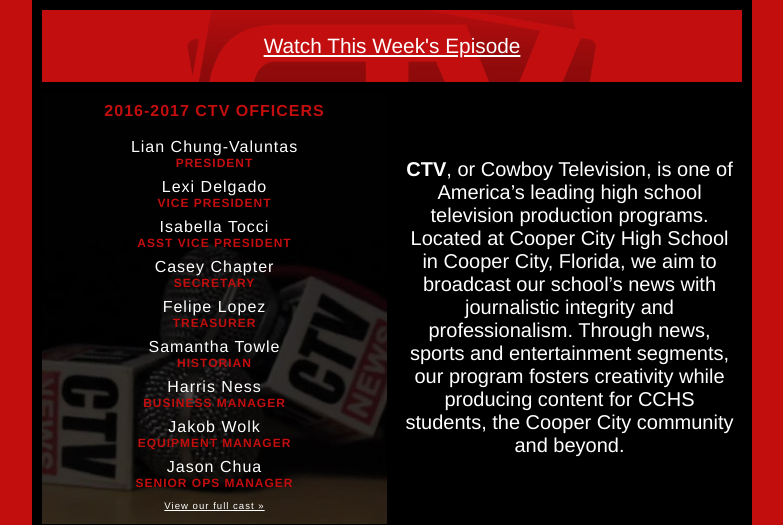
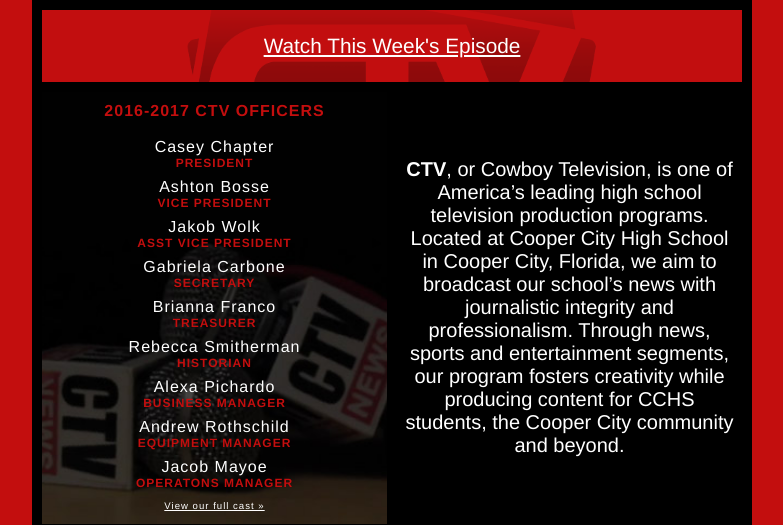
Before and after one commit to cchsctv/cchsctv.com, a PHP site: page / in a window 1280 px wide. Shown: the part 722-1247 px from the top of the page, without its empty margins (248-1031 px from the left). Run offline with PHP 8.4, Linux system fonts and the light colour scheme; data that the repository does not hold is empty; some libraries are stand-ins or nearby versions.

Commit message:
Index page updated

```diff
--- a/index.php
+++ b/index.php
@@ -183,24 +183,24 @@ require 'topnav.php';
 <!--<div style="width:380px; height:400px; background-color:#000000; float:left; border:5px solid white; border-top:0px; border-right:0px; background-image:url(ctv_images/officerbg.jpg); background-position:right;">-->
 <div class="column left" style="background-color:#c30e0e;background-image:url(ctv_images/officerbg.jpg); background-position:center;background-size:cover">
 <p class="oname" style="font-weight:bold; padding:10px 0; text-align:center; color:#c30e0e;margin:0">2016-2017 CTV OFFICERS</p>
-<p class="oname">Lian Chung-Valuntas</p></td>
+<p class="oname">Casey Chapter</p></td>
 <p class="oposition">PRESIDENT</p></td>
-<p class="oname">Lexi Delgado</p></td>
+<p class="oname">Ashton Bosse</p></td>
 <p class="oposition">Vice President</p></td>
-<p class="oname">Isabella Tocci</p></td>
+<p class="oname">Jakob Wolk</p></td>
 <p class="oposition">Asst Vice President</p></td>
-<p class="oname">Casey Chapter</p></td>
+<p class="oname">Gabriela Carbone</p></td>
 <p class="oposition">Secretary</p></td>
-<p class="oname">Felipe Lopez</p></td>
+<p class="oname">Brianna Franco</p></td>
 <p class="oposition">Treasurer</p></td>
-<p class="oname">Samantha Towle</p></td>
+<p class="oname">Rebecca Smitherman</p></td>
 <p class="oposition">Historian</p></td>
-<p class="oname">Harris Ness</p></td>
+<p class="oname">Alexa Pichardo</p></td>
 <p class="oposition">Business Manager</p></td>
-<p class="oname">Jakob Wolk</p></td>
+<p class="oname">Andrew Rothschild</p></td>
 <p class="oposition">Equipment Manager</p></td>
-<p class="oname">Jason Chua</p></td>
-<p class="oposition">Senior Ops Manager</p></td>
+<p class="oname">Jacob Mayoe</p></td>
+<p class="oposition">Operatons Manager</p></td>
 <p class="style" style="padding:10px; text-align:center; font-size:.6em;"><a href="cast.html">View our full cast &raquo;</a></p>
 </div>
 
```
